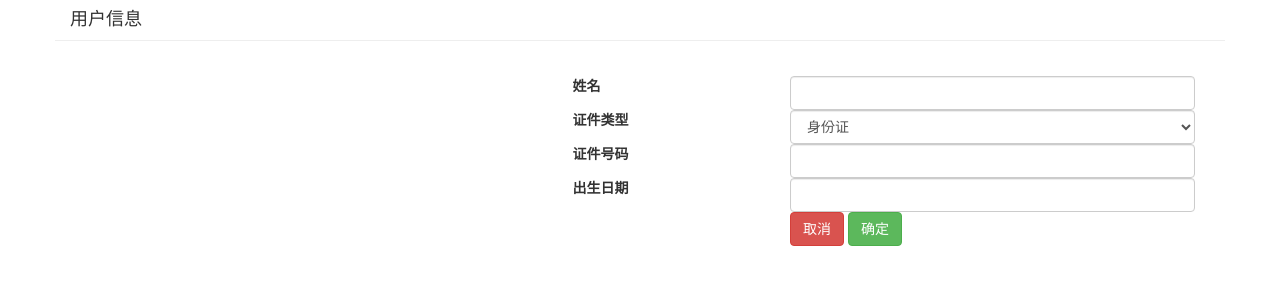
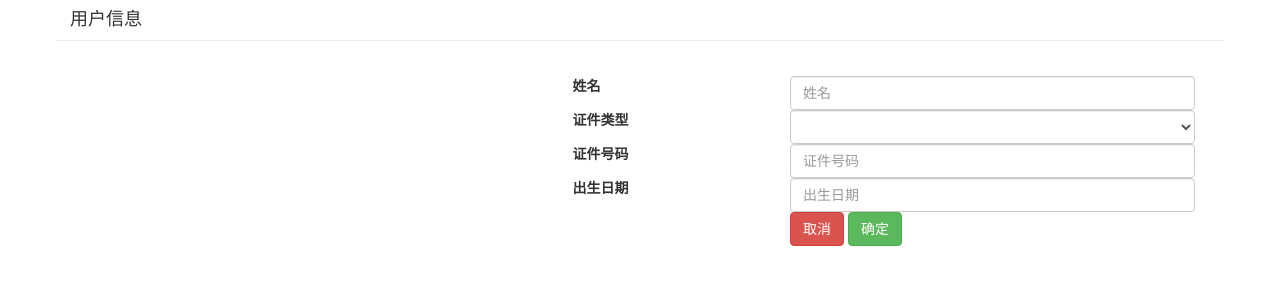
Before and after one commit to Ale-cc/DemoJiKe, a website: page html/开发用户信息录入页面.html in a window 1280 px wide. Drawn offline with nearby package versions, Linux system fonts and the light colour scheme.

Commit message:
基本绑定完成

```diff
--- a/html/开发用户信息录入页面.html
+++ b/html/开发用户信息录入页面.html
@@ -27,33 +27,40 @@
                 <div class="form-group">
                     <label for="" class="col-sm-4 control-label">姓名</label>
                     <div class="col-sm-8">
-                        <input type="text" class="form-control">
+                        <input type="text" id="" class="form-control" v-model="user.name" placeholder="姓名">
                     </div>
                 </div>
                 <div class="form-group">
                     <label for="" class="col-sm-4 control-label">证件类型</label>
                     <div class="col-sm-8">
-                        <select name="" id="" class="form-control">
-                            <option value="1">身份证</option>
+                        <select name="" id="" class="form-control" v-model="user.selectCaredType">
+                            <option value="1" selected>身份证</option>
                             <option value="2">护照</option>
-                            <option value="3">居住证</option>
+                            <option value="3">军人证</option>
+                            <option value="4">回乡证</option>
+                            <option value="5">台胞证</option>
+                            <option value="6">港澳通行证</option>
+                            <option value="7">户口簿</option>
+                            <option value="8">出生证明</option>
+                            <option value="9">其它</option>
                         </select>
                     </div>
                 </div>
                 <div class="form-group">
                     <label for="" class="col-sm-4 control-label">证件号码</label>
                     <div class="col-sm-8">
-                        <input type="text" class="form-control">
+                        <input type="text" class="form-control" v-model="user.IDnumb" placeholder="证件号码">
                     </div>
                 </div>
                 <div class="form-group">
                     <label for="" class="col-sm-4 control-label">出生日期</label>
                     <div class="col-sm-8">
-                        <input type="text" class="form-control">
+                        <input type="text" class="form-control" v-model="user.birth" placeholder="出生日期">
                     </div>
                 </div>
                 <div class="form-group">
                     <label for="" class="col-sm-4 control-label"></label>
+                    {{ user.name }}
                     <div class="col-sm-8">
                         <button type="button" class="btn btn-danger">取消</button>
                         <button type="button" class="btn btn-success">确定</button>
@@ -64,7 +71,17 @@
     </div>
 </div>
 <script>
-
+    var vm = new Vue({
+        el: '#app',
+        data: {
+            user:{
+                name: "",
+                selectCaredType: "",
+                IDnumb:"",
+                birth: ""
+            }
+        }
+    })
 </script>
 </body>
 </html>
```
Also changed, not shown: html/readme.md.
